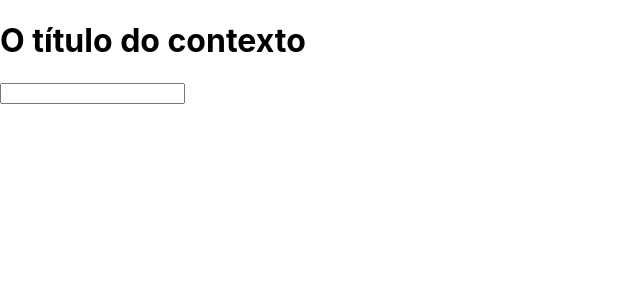
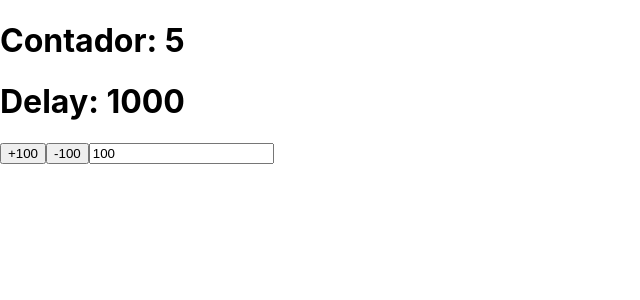
Before and after one commit to AndersonSilva94/curso-reactjs-nextjs-react-hooks, a React (Create React App) app: page / in a window 1280 px wide. Shown: the top 300 px of the page, without its empty margins (0-640 px from the left). Built offline with nearby package versions, Linux system fonts and the light colour scheme.

Commit message:
feat: :rocket: create a hook

```diff
--- a/src/App.js
+++ b/src/App.js
@@ -1,70 +1,50 @@
-/* import PropTypes from 'prop-types';
-import React, { useContext, useEffect, useMemo, useRef, useState } from 'react';
-import logo from './logo.svg'; */
-import PropTypes from 'prop-types';
-import { createContext, useContext, useReducer, useRef } from 'react';
-import './App.css';
+// import PropTypes from 'prop-types';
+import React, { createContext, useContext, useEffect, useMemo, useReducer, useRef, useState } from 'react';
+// import PropTypes from 'prop-types';
+// import './App.css';
 
-// actions.js
-export const actions = {
-  CHANGE_TITLE: 'CHANGE_TITLE',
+const useMyHook = (cb, delay = 1000) => {
+  const savedCb = useRef();
+
+  useEffect(() => {
+    savedCb.current = cb;
+  }, [cb]);
+
+  useEffect(() => {
+    const interval = setInterval(() => {
+      savedCb.current();
+    }, delay);
+    return () => clearInterval(interval);
+  }, [delay]);
 };
 
-// data.js
-export const globalState = {
-  title: 'O título do contexto',
-  body: 'O body do contexto',
-  counter: 0,
-};
+function App() {
+  const [counter, setCounter] = useState(0);
+  const [delay, setDelay] = useState(1000);
+  const [incrementor, setIncrementor] = useState(100);
 
-// reducer.js
-export const reducer = (state, action) => {
-  switch (action.type) {
-    case actions.CHANGE_TITLE: {
-      console.log('Muda título');
-      return { ...state, title: action.payload };
-    }
-  }
-  return { ...state };
-};
-
-// AppContext.jsx
-export const Context = createContext();
-export const AppContext = ({ children }) => {
-  const [state, dispatch] = useReducer(reducer, globalState);
-
-  const changeTitle = (payload) => {
-    dispatch({ type: actions.CHANGE_TITLE, payload });
-  };
-
-  return <Context.Provider value={{ state, changeTitle }}>{children}</Context.Provider>;
-};
-
-AppContext.propTypes = {
-  children: PropTypes.node,
-};
-
-// H1/index.jsx
-export const H1 = () => {
-  const context = useContext(Context);
-  const inputRef = useRef();
+  useMyHook(() => setCounter((c) => c + 1), delay);
 
   return (
-    <>
-      <h1 onClick={() => context.changeTitle(inputRef.current.value)}>{context.state.title}</h1>
-      <input type="text" ref={inputRef} />
-    </>
-  );
-};
-
-// App.jsx
-function App() {
-  return (
-    <AppContext>
-      <div>
-        <H1 />
-      </div>
-    </AppContext>
+    <div>
+      <h1>Contador: {counter}</h1>
+      <h1>Delay: {delay}</h1>
+      <button
+        onClick={() => {
+          setDelay((d) => d + incrementor);
+        }}
+      >
+        +{incrementor}
+      </button>
+      <button
+        onClick={() => {
+          setDelay((d) => d - incrementor);
+        }}
+      >
+        -{incrementor}
+      </button>
+      <input type="number" value={incrementor} onChange={(e) => setIncrementor(Number(e.target.value))} />
+    </div>
   );
 }
 
@@ -448,4 +428,69 @@
   );
 } */
 
+// **************************************************************************
+// aula sobre useContext() + useReducer()
+// actions.js
+/* export const actions = {
+  CHANGE_TITLE: 'CHANGE_TITLE',
+};
+
+// data.js
+export const globalState = {
+  title: 'O título do contexto',
+  body: 'O body do contexto',
+  counter: 0,
+};
+
+// reducer.js
+export const reducer = (state, action) => {
+  switch (action.type) {
+    case actions.CHANGE_TITLE: {
+      console.log('Muda título');
+      return { ...state, title: action.payload };
+    }
+  }
+  return { ...state };
+};
+
+// AppContext.jsx
+export const Context = createContext();
+export const AppContext = ({ children }) => {
+  const [state, dispatch] = useReducer(reducer, globalState);
+
+  const changeTitle = (payload) => {
+    dispatch({ type: actions.CHANGE_TITLE, payload });
+  };
+
+  return <Context.Provider value={{ state, changeTitle }}>{children}</Context.Provider>;
+};
+
+AppContext.propTypes = {
+  children: PropTypes.node,
+};
+
+// H1/index.jsx
+export const H1 = () => {
+  const context = useContext(Context);
+  const inputRef = useRef();
+
+  return (
+    <>
+      <h1 onClick={() => context.changeTitle(inputRef.current.value)}>{context.state.title}</h1>
+      <input type="text" ref={inputRef} />
+    </>
+  );
+};
+
+// App.jsx
+function App() {
+  return (
+    <AppContext>
+      <div>
+        <H1 />
+      </div>
+    </AppContext>
+  );
+} */
+
 export default App;
--- a/src/components/Div/index.jsx
+++ b/src/components/Div/index.jsx
@@ -1,3 +1,5 @@
+// **********************************************************************
+// aula sobre useContext() - parte 2
 import { H1 } from '../H1';
 import { P } from '../P';
 
--- a/src/components/H1/index.jsx
+++ b/src/components/H1/index.jsx
@@ -1,3 +1,5 @@
+// **********************************************************************
+// aula sobre useContext() - parte 2
 import { useContext } from 'react';
 import { GlobalContext } from '../../contexts/AppContext';
 
--- a/src/components/P/index.jsx
+++ b/src/components/P/index.jsx
@@ -1,3 +1,5 @@
+// **********************************************************************
+// aula sobre useContext() - parte 2
 import { useContext } from 'react';
 import { GlobalContext } from '../../contexts/AppContext';
 
--- a/src/contexts/AppContext/data.js
+++ b/src/contexts/AppContext/data.js
@@ -1,3 +1,5 @@
+// **********************************************************************
+// aula sobre useContext() - parte 2
 export const globalState = {
   title: 'O título do contexto',
   body: 'O body do contexto',
--- a/src/contexts/AppContext/index.jsx
+++ b/src/contexts/AppContext/index.jsx
@@ -1,3 +1,5 @@
+// **********************************************************************
+// aula sobre useContext() - parte 2
 import React, { useState } from 'react';
 import { globalState } from './data';
 
```
Also changed, not shown: 1 other file (tests, documents, lock files or other folders).
